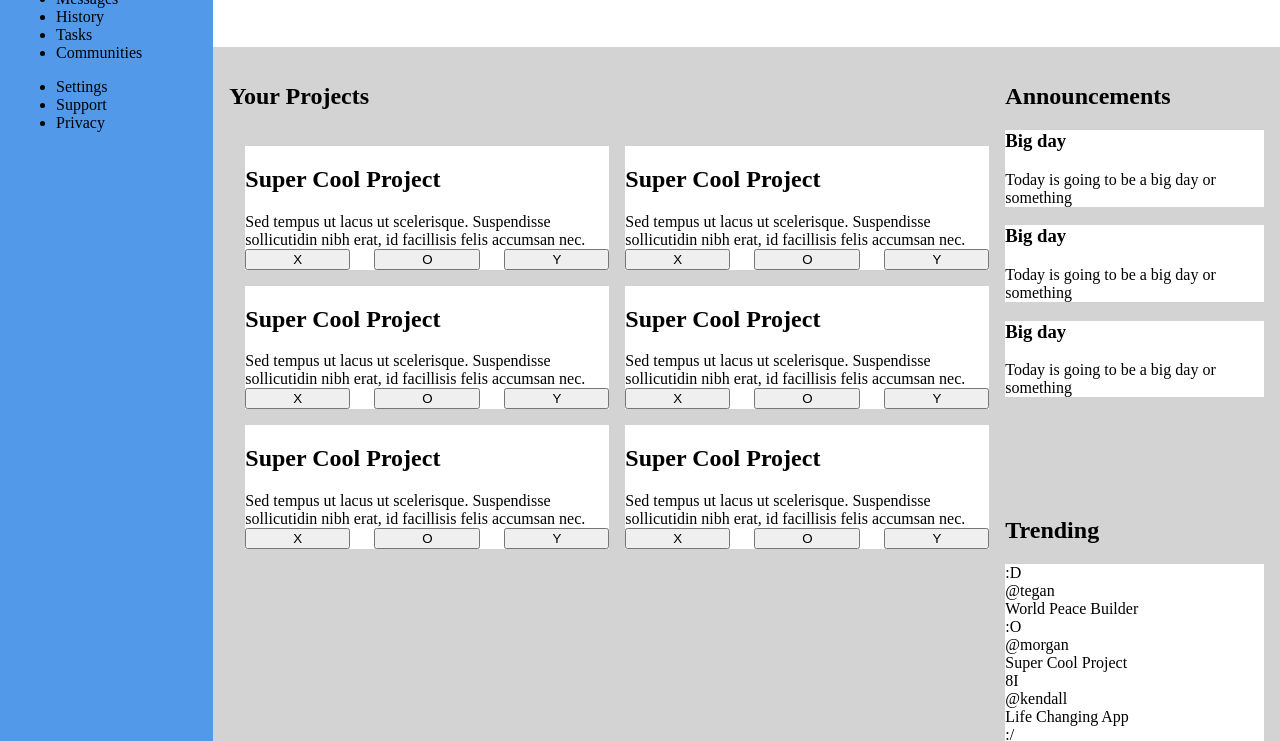
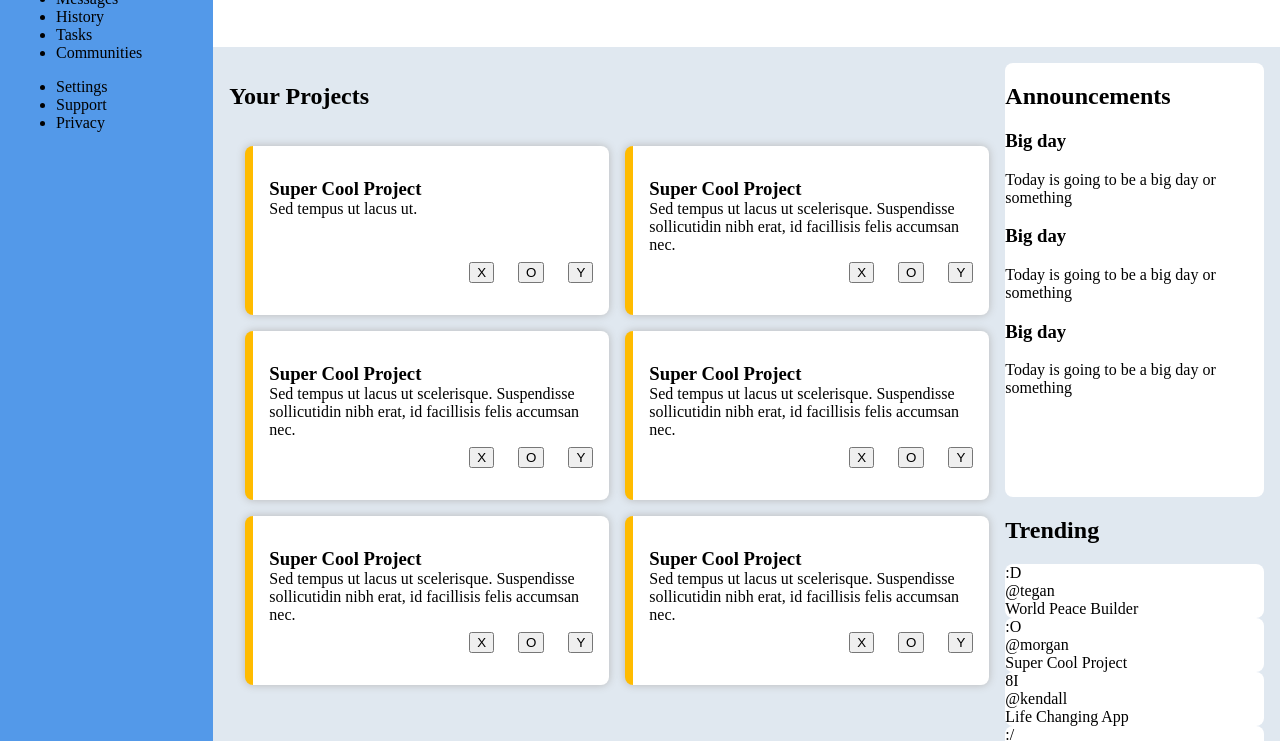
Before and after one commit to DennisKossert/admin-dashboard, a plain HTML site: page index.html in a window 1280 px wide. Shown: the part 133-874 px from the top of the page. Drawn offline with Linux system fonts and the light colour scheme.

Commit message:
Style cards

```diff
--- a/index.html
+++ b/index.html
@@ -61,7 +61,16 @@
                 <div class="projects">
                     <div class="card">
                         <div class="content">
-                            <h2>Super Cool Project</h2>
+                            <h3>Super Cool Project</h3>
+                            <div class="text">Sed tempus ut lacus ut.</div>
+                        </div>
+                        <div class="buttons">
+                            <button class="button1">X</button><button class="button2">O</button><button class="button3">Y</button>
+                        </div>
+                    </div>
+                    <div class="card">
+                        <div class="content">
+                            <h3>Super Cool Project</h3>
                             <div class="text">Sed tempus ut lacus ut scelerisque. Suspendisse sollicutidin nibh erat, id facillisis felis accumsan nec.</div>
                         </div>
                         <div class="buttons">
@@ -70,7 +79,7 @@
                     </div>
                     <div class="card">
                         <div class="content">
-                            <h2>Super Cool Project</h2>
+                            <h3>Super Cool Project</h3>
                             <div class="text">Sed tempus ut lacus ut scelerisque. Suspendisse sollicutidin nibh erat, id facillisis felis accumsan nec.</div>
                         </div>
                         <div class="buttons">
@@ -79,7 +88,7 @@
                     </div>
                     <div class="card">
                         <div class="content">
-                            <h2>Super Cool Project</h2>
+                            <h3>Super Cool Project</h3>
                             <div class="text">Sed tempus ut lacus ut scelerisque. Suspendisse sollicutidin nibh erat, id facillisis felis accumsan nec.</div>
                         </div>
                         <div class="buttons">
@@ -88,7 +97,7 @@
                     </div>
                     <div class="card">
                         <div class="content">
-                            <h2>Super Cool Project</h2>
+                            <h3>Super Cool Project</h3>
                             <div class="text">Sed tempus ut lacus ut scelerisque. Suspendisse sollicutidin nibh erat, id facillisis felis accumsan nec.</div>
                         </div>
                         <div class="buttons">
@@ -97,16 +106,7 @@
                     </div>
                     <div class="card">
                         <div class="content">
-                            <h2>Super Cool Project</h2>
-                            <div class="text">Sed tempus ut lacus ut scelerisque. Suspendisse sollicutidin nibh erat, id facillisis felis accumsan nec.</div>
-                        </div>
-                        <div class="buttons">
-                            <button class="button1">X</button><button class="button2">O</button><button class="button3">Y</button>
-                        </div>
-                    </div>
-                    <div class="card">
-                        <div class="content">
-                            <h2>Super Cool Project</h2>
+                            <h3>Super Cool Project</h3>
                             <div class="text">Sed tempus ut lacus ut scelerisque. Suspendisse sollicutidin nibh erat, id facillisis felis accumsan nec.</div>
                         </div>
                         <div class="buttons">
--- a/styles.css
+++ b/styles.css
@@ -1,7 +1,7 @@
 :root {
     --primary-clr: rgb(83, 153, 233);
     --secondary-clr: white;
-    --bg-clr: lightgray;
+    --bg-clr: rgb(224, 232, 240);
     --accent-clr: rgb(255, 187, 0);
 }
 
@@ -35,12 +35,14 @@ h1 {
 /* --- */
 
 .header {
+    background-color: var(--secondary-clr);
     display: grid;
     grid-template-rows: 1fr 1fr;
     font-weight: 700;
 }
 
 .header > * {
+
     display: grid;
     grid-template-columns: 3fr 1fr;
 }
@@ -100,11 +102,32 @@ main {
     padding: 1rem;
 }
 
+.card {
+    border-width: 0;
+    border-left-width: 0.5rem;
+    border-color: var(--accent-clr);
+    border-left-style: solid;
+    box-shadow: 0 0 0.5rem rgb(184, 184, 184);
+    display: grid;
+    grid-template-rows: 4fr 1fr;
+    grid-template-columns: 1fr 1fr 1fr;
+    padding: 2rem 1rem 2rem;
+}
 
+.card .content {
+    grid-area: 1 / 1 / 2 / span 3;
+}
 
-.header,
+.card h3 {
+    margin: 0;
+}
+.card .buttons {
+    grid-column: -1 / -2;
+}
+
 .card,
-.announcement,
+.announcements-container,
 .trend-item {
     background-color: var(--secondary-clr);
+    border-radius: 0.5rem;
 }
```
